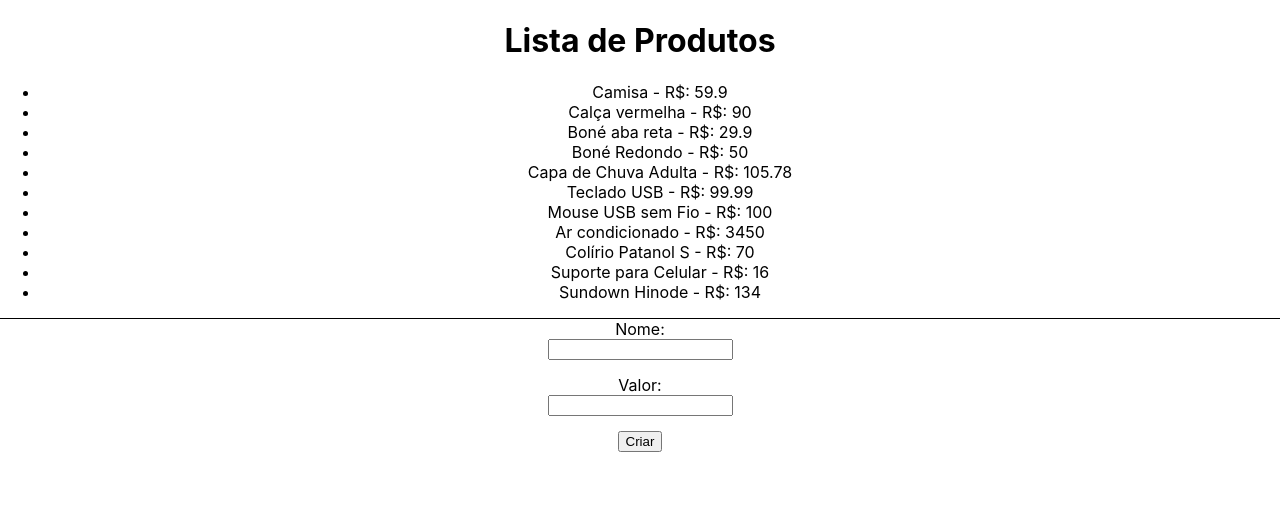
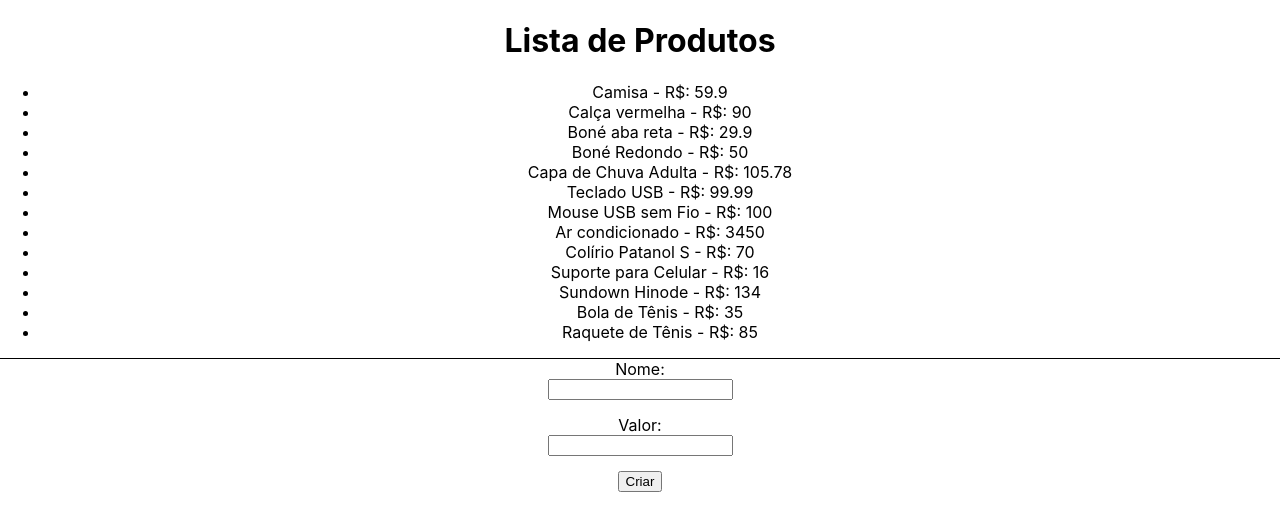
Before and after one commit to antoniolazarosantos/curso_react, a React (Create React App) app in the folder arquivos/7_REQ_HTTP/httpreact/: page / in a window 1280 px wide. Shown: the top 530 px of the page. Built offline with nearby package versions, Linux system fonts and the light colour scheme; data requests are answered from the project's data file.

Commit message:
Incrementando a referência com useRef

```diff
--- a/arquivos/7_REQ_HTTP/httpreact/data/db.json
+++ b/arquivos/7_REQ_HTTP/httpreact/data/db.json
@@ -54,6 +54,16 @@
       "name": "Sundown Hinode",
       "price": "134",
       "id": 11
+    },
+    {
+      "name": "Bola de Tênis",
+      "price": "35",
+      "id": 12
+    },
+    {
+      "name": "Raquete de Tênis",
+      "price": "85",
+      "id": 13
     }
   ]
 }
--- a/arquivos/7_REQ_HTTP/httpreact/src/App.js
+++ b/arquivos/7_REQ_HTTP/httpreact/src/App.js
@@ -1,5 +1,5 @@
 import './App.css';
-import {useState} from "react";
+import {useState, useRef} from "react";
 // Custom Hook
 import { useFetch } from './hooks/useFetch';
 
@@ -7,9 +7,11 @@ import { useFetch } from './hooks/useFetch';
 const URL_BASE = "http://localhost:3000/products";
 
 function App() {
-  const [products,setProducts] = useState([]);
+  //const [products,setProducts] = useState([]);
   const [name,setName] = useState("");
   const [price,setPrice] = useState("");
+
+  const nameInputRef = useRef(null);
 
   const {data: items, httpConfig } = useFetch(URL_BASE);
   // eslint-disable-next-line react-hooks/exhaustive-deps
@@ -41,6 +43,7 @@ function App() {
   httpConfig(product,"POST");
   setName("");
   setPrice("");
+  nameInputRef.current.focus();
 
 };
 
@@ -56,7 +59,11 @@ function App() {
         <form onSubmit={handleSubmit}>
           <label>
             Nome:
-            <input type="text" name="name" value={name} onChange={(e)=> setName(e.target.value)} />
+            <input type="text"
+            name="name"
+             value={name}
+             onChange={(e)=> setName(e.target.value)}
+             ref={nameInputRef} />
           </label>
           <label>
             Valor:
```
